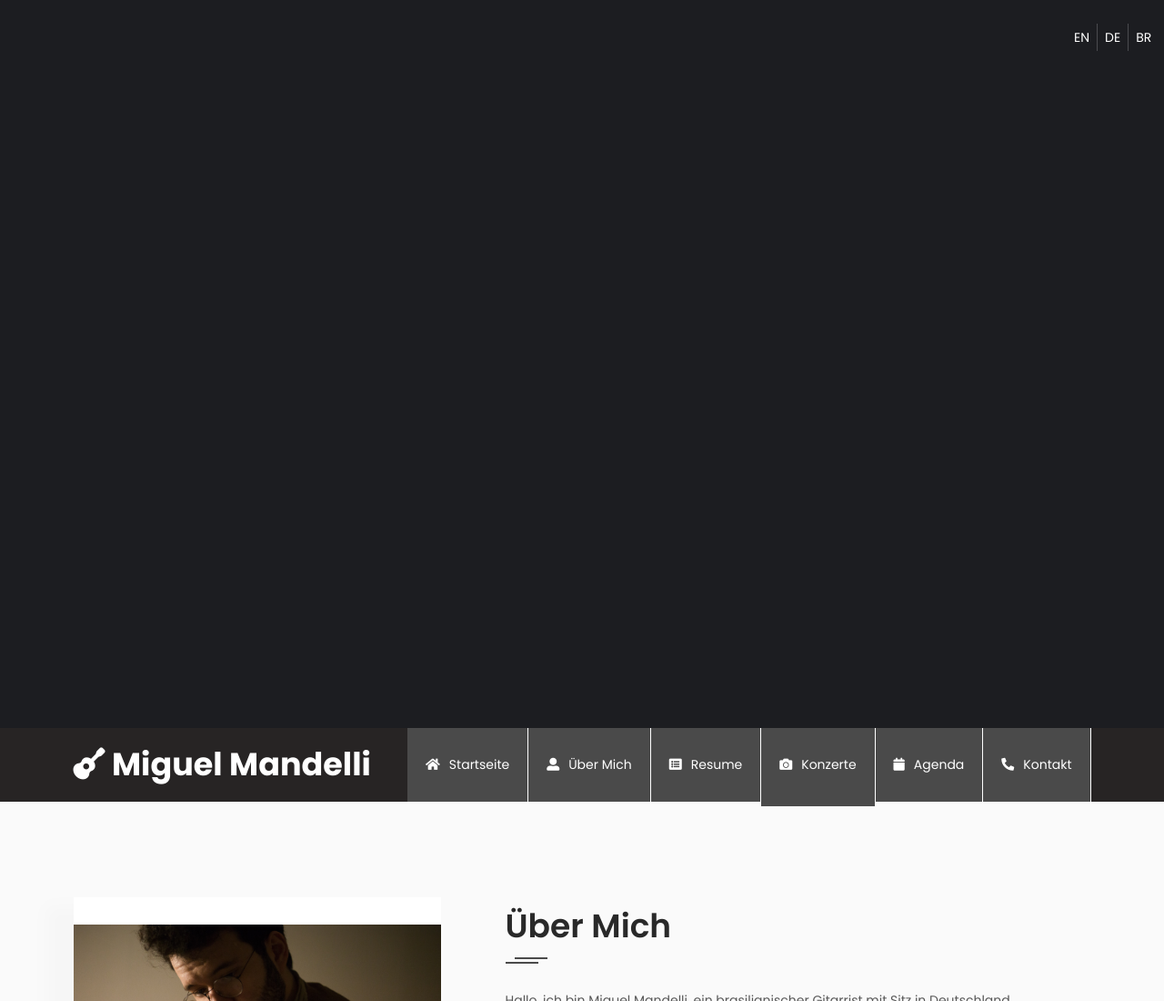
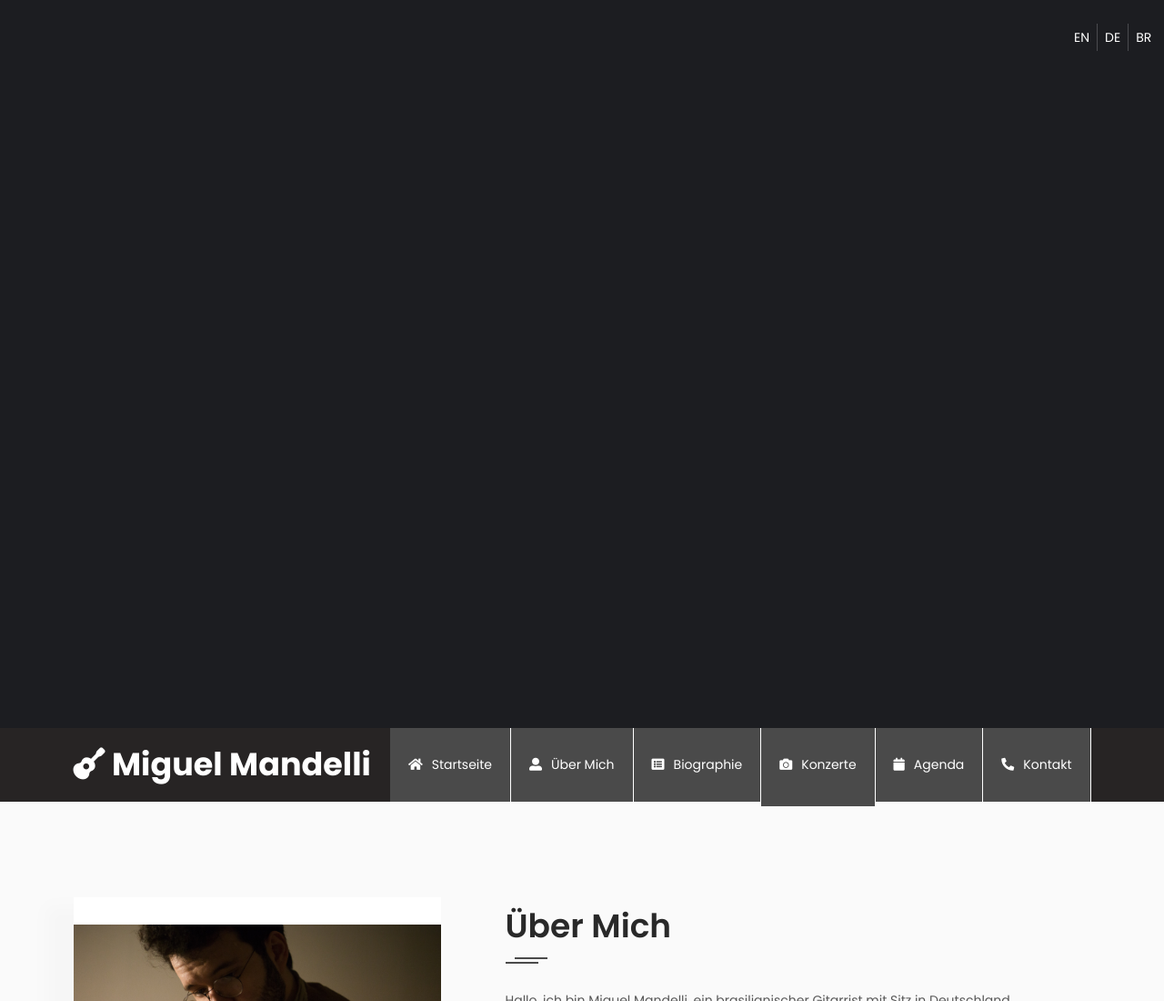
Before and after one commit to Rmactech/miguel-project, a plain HTML site: page index-de.html in a window 1280 px wide. Shown: the top 1100 px of the page at 91% size. Drawn offline with Linux system fonts and the light colour scheme.

Commit message:
Update index-de.html

```diff
--- a/index-de.html
+++ b/index-de.html
@@ -77,7 +77,7 @@
                             <ul class="navbar-nav">
                                 <li class="current sa-dropdown"><a href="index-de.html"><span><i class="fas fa-home"></i></span>Startseite</a>
                                 <li><a href="#about"><span><i class="fas fa-user-alt"></i></span>Über Mich</a></li>
-                                <li><a href="#resume1"><span><i class="fas fa-list-alt"></i></span>Resume</a></li>
+                                <li><a href="#resume1"><span><i class="fas fa-list-alt"></i></span>Biographie</a></li>
                                 <li><a href="#projects"><span><i class="fas fa-camera"></i></span>Konzerte</a></li>
                                 <li><a href="#blog"><span><i class="fa fa-calendar"></i></span>Agenda</a></li>
                                 <li><a href="#contact"><span><i class="fas fa-phone-alt"></i></span>Kontakt</a></li>
```
